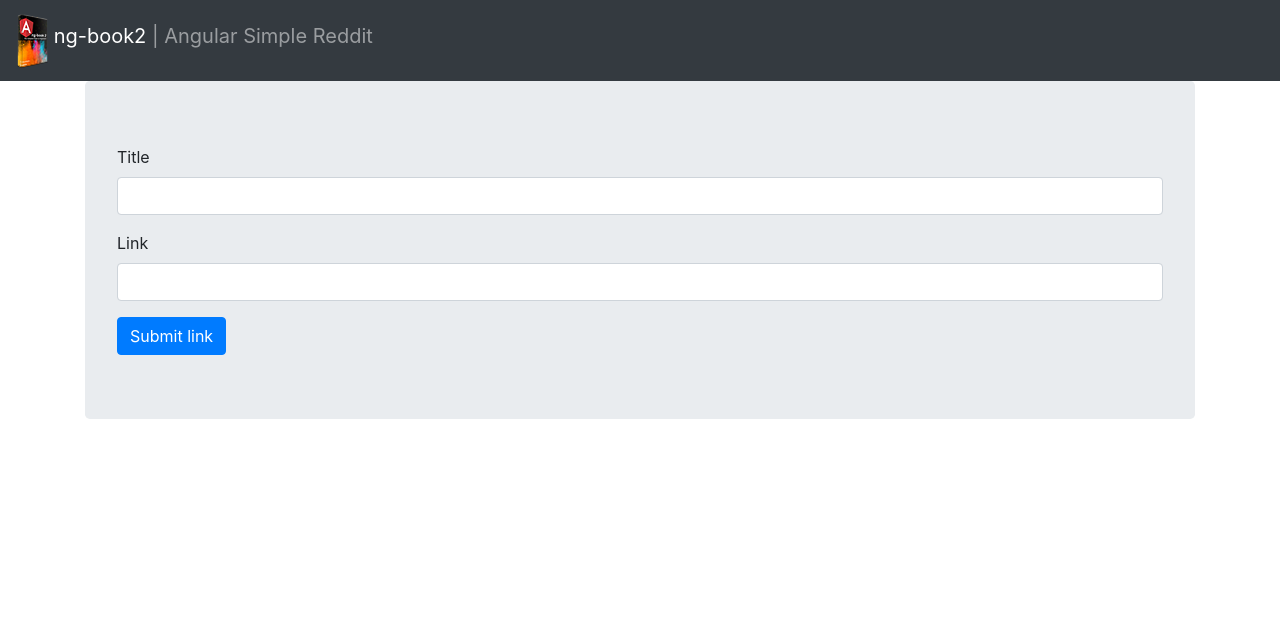
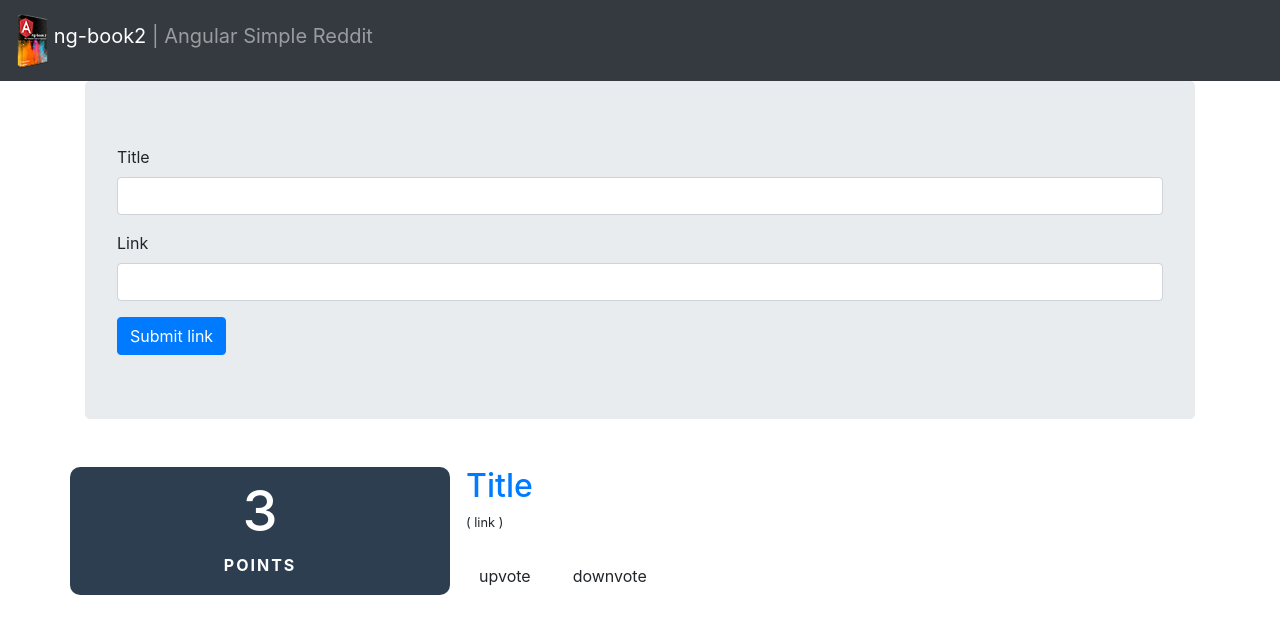
Before and after one commit to leogaab/angular-reddit, an Angular app: page / in a window 1280 px wide. Shown: the top 634 px of the page. Built offline with nearby package versions, Linux system fonts and the light colour scheme.

Commit message:
Friconix font added for icons, ArticleComponent mocked view created, behaviour in progress

```diff
--- a/src/app/app.component.html
+++ b/src/app/app.component.html
@@ -1,2 +1,3 @@
 <app-header></app-header>
 <app-add-link-form></app-add-link-form>
+<app-article></app-article>
--- a/src/app/components/article/article.component.css
+++ b/src/app/components/article/article.component.css
@@ -0,0 +1,23 @@
+.votes {
+  background-color: #2c3e50;
+  color: #fff;
+  font-weight: bold;
+  border-radius: 10px;
+}
+
+.value {
+  margin-bottom: 0;
+}
+
+.value h2 {
+  padding-top: 0.2em;
+  font-size: 3.5em;
+}
+
+.label {
+  letter-spacing: 2px;
+}
+
+.btn {
+  cursor: pointer;
+}
--- a/src/app/components/article/article.component.html
+++ b/src/app/components/article/article.component.html
@@ -1 +1,24 @@
-<p>article works!</p>
+<div class="container mt-5">
+  <div class="row">
+    <div class="col-4 text-center votes">
+      <div class="value">
+        <h2>3</h2>
+      </div>
+      <div class="label">
+        POINTS
+      </div>
+    </div>
+    <div class="col-8">
+      <div class="row flex-column pl-3">
+        <a href="" class="header">
+          <h2>Title</h2>
+        </a>
+        <small>( link )</small><br>
+      </div>
+      <div class="row pl-3">
+        <a class="btn mr-3" (click)="voteUp()"><i class="fi-xwluxl-arrow-simple-wide"></i>upvote</a>
+        <a class="btn" (click)="voteDown()"><i class="fi-xwldxl-arrow-simple-wide"></i>downvote</a>
+      </div>
+    </div>
+  </div>
+</div>
--- a/src/app/components/article/article.component.ts
+++ b/src/app/components/article/article.component.ts
@@ -12,4 +12,12 @@ export class ArticleComponent implements OnInit {
   ngOnInit(): void {
   }
 
+  voteUp() {
+    console.log('Up btn clicked');
+  }
+
+  voteDown() {
+    console.log('Down btn clicked');
+  }
+
 }
--- a/src/index.html
+++ b/src/index.html
@@ -9,5 +9,6 @@
 </head>
 <body>
   <app-root></app-root>
+  <script defer src="https://friconix.com/cdn/friconix.js"> </script>
 </body>
 </html>
```
